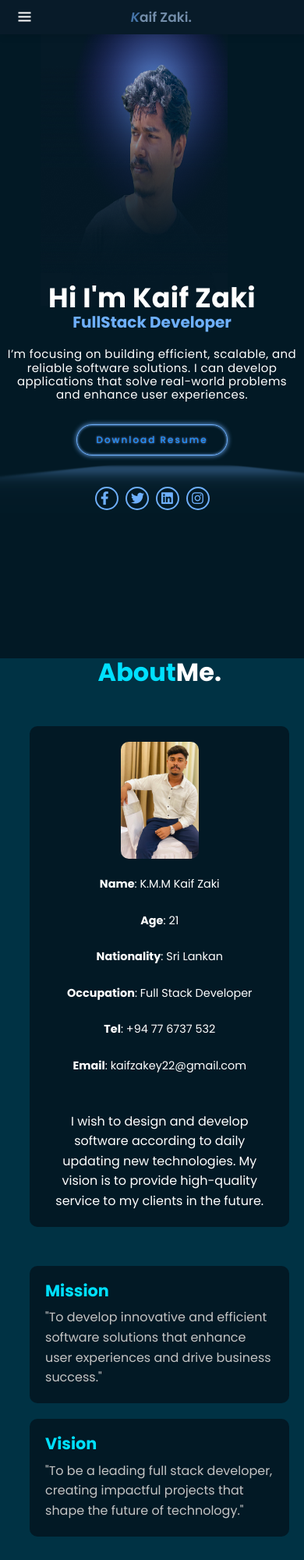
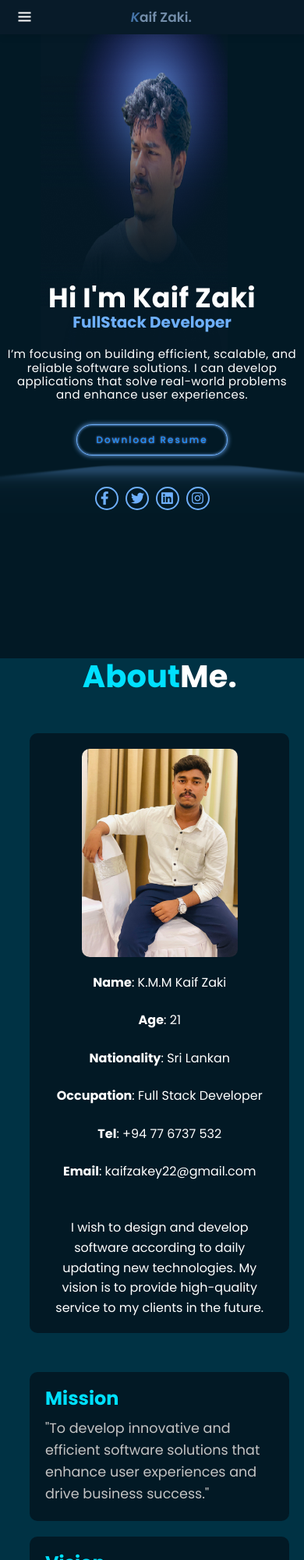
Before and after one commit to Kaif-Zakey/Portfolio, a plain HTML site: page index.html in a window 390 px wide. Shown: the top 2000 px of the page at 78% size. Drawn offline with nearby package versions, Linux system fonts and the light colour scheme.

Commit message:
complete

```diff
--- a/CSS/Laptop_L.css
+++ b/CSS/Laptop_L.css
@@ -566,17 +566,18 @@
         width: 100%;
         margin: 0;
         right: 20%;
-        height: auto;
+        height: 30%;
+
     }
 
     .image img {
         width:100%;
-        height: 100%;
+        height: 70%;
         margin: 0;
     }
 
     .hContent h1{
-        margin: 340px auto auto auto;
+        margin: 250px auto auto auto;
         font-size:35px ;
         letter-spacing: .3px;
     }
@@ -924,14 +925,17 @@
         font-size: 10px;
     }
 
+
+
     .hContent .image{
-        left: 0;
-        top: 0;
-        right: 0;
-        bottom:230px;
+        left: 1%;
         margin: auto;
-        height: 60vh;
     }
+
+    /*.image  img{*/
+    /*    width: fit-content;*/
+    /*    height: 100%;*/
+    /*}*/
 
     .social-media{
         max-width: 50%;
@@ -1026,10 +1030,10 @@
 
 @media screen and   (max-width: 391px){
 
-    .hContent .image{
-        bottom: 300px;
-        height: 50vh;
-    }
+    /*.hContent .image{*/
+    /*    bottom: 300px;*/
+    /*    height: 50vh;*/
+    /*}*/
 
     .hContent h1{
         margin: 200px auto auto auto;
--- a/CSS/SmallStylesheet.css
+++ b/CSS/SmallStylesheet.css
@@ -455,28 +455,31 @@ font-style: normal;
     }
 }
 
-@media (max-width: 480px) {
-   .About-section h1 {
-        font-size: 2rem;
-    }
 
-    .profile-photo img {
-        width: 100px;
-        height: 150px;
-    }
 
-    .details p {
-        font-size: 0.9rem;
-    }
 
-    .mission h2, .vision h2 {
-        font-size: 1.3rem;
-    }
+/*@media (max-width: 480px) {*/
+/*   .About-section h1 {*/
+/*        font-size: 2rem;*/
+/*    }*/
 
-    .mission p, .vision p {
-        font-size: 1rem;
-    }
-}
+/*    .profile-photo img {*/
+/*        width: 100px;*/
+/*        aspect-ratio: auto*/
+/*    }*/
+
+/*    .details p {*/
+/*        font-size: 0.9rem;*/
+/*    }*/
+
+/*    .mission h2, .vision h2 {*/
+/*        font-size: 1.3rem;*/
+/*    }*/
+
+/*    .mission p, .vision p {*/
+/*        font-size: 1rem;*/
+/*    }*/
+/*}*/
 
 
 
@@ -661,14 +664,14 @@ font-style: normal;
     }
 }
 
-@media (max-width: 480px) {
-    .title h2 {
-        font-size: 1.8rem;
-    }
-    .card h4 {
-        font-size: 1rem;
-    }
-}
+/*@media (max-width: 480px) {*/
+/*    .title h2 {*/
+/*        font-size: 1.8rem;*/
+/*    }*/
+/*    .card h4 {*/
+/*        font-size: 1rem;*/
+/*    }*/
+/*}*/
 
 
 
```
Also changed, not shown: index.html (+2 -2 lines).
